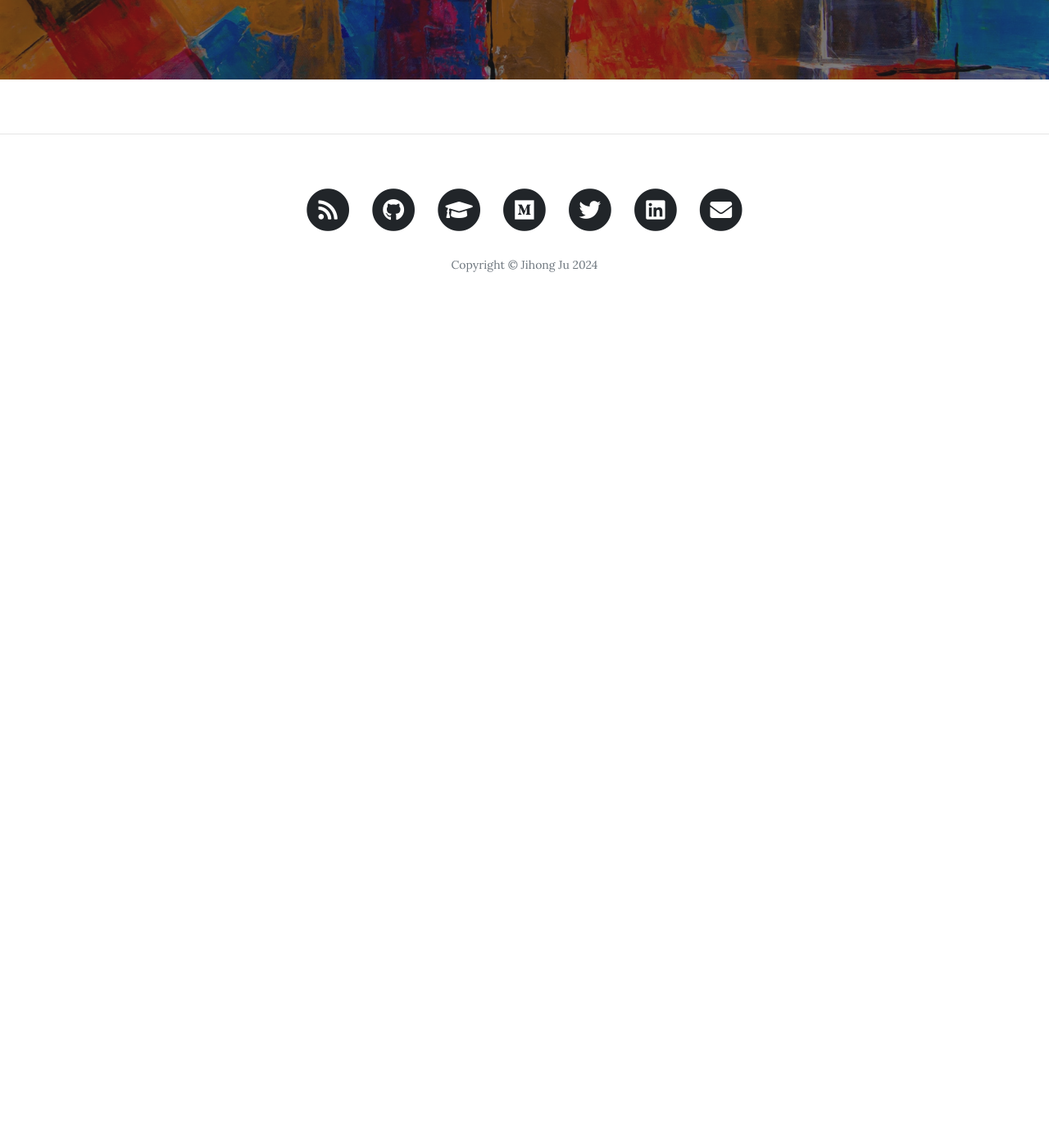
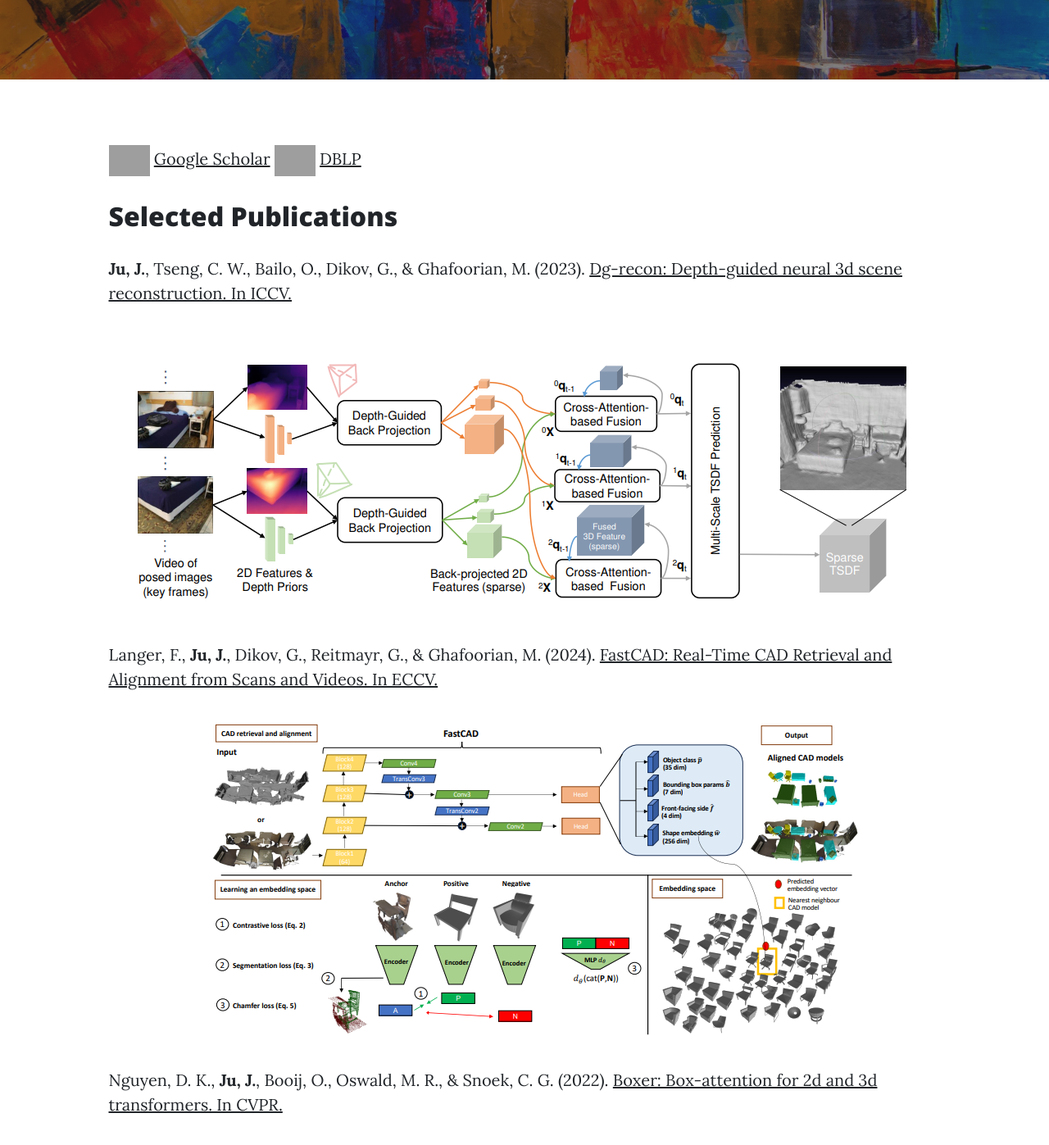
Before and after one commit to JihongJu/jihongju.github.io, a Jekyll site: the page built from _pages/publication.md, in a window 1280 px wide and 1400 px high, scrolled down 432 px. Shown: the top 1397 px of the window at 82% size. Built offline with Jekyll 4.4.1, drawn with Linux system fonts in a browser that asks for light colours; before the commit the page ends 900 px from its top, so only the background shows below that; some of the changed text lies outside the part shown; grey boxes are pictures that could not be loaded.

Commit message:
Extend publications

```diff
--- a/_pages/publication.md
+++ b/_pages/publication.md
@@ -3,3 +3,31 @@ layout: page
 title: Publication
 permalink: /publication/
 ---
+
+<img src="https://upload.wikimedia.org/wikipedia/commons/thumb/c/c7/Google_Scholar_logo.svg/2048px-Google_Scholar_logo.svg.png" width="50" height="50">
+[Google Scholar](https://scholar.google.com/citations?user={{ site.scholar_username }})
+<img src="https://dblp.org/img/dblp.icon.192x192.png" width="50" height="50">
+[DBLP](https://dblp.org/pid/188/5882.html)
+
+
+Selected Publications
+---
+
+__Ju, J.__, Tseng, C. W., Bailo, O., Dikov, G., & Ghafoorian, M. (2023).
+[Dg-recon: Depth-guided neural 3d scene reconstruction. In ICCV.](https://openaccess.thecvf.com/content/ICCV2023/papers/Ju_DG-Recon_Depth-Guided_Neural_3D_Scene_Reconstruction_ICCV_2023_paper.pdf)
+
+![dgrecon]({{ site.baseurl }}/img/dgrecon.png)
+
+Langer, F., __Ju, J.__, Dikov, G., Reitmayr, G., & Ghafoorian, M. (2024). [FastCAD: Real-Time CAD Retrieval and Alignment from Scans and Videos. In ECCV.](https://arxiv.org/pdf/2403.15161)
+
+![fastcad]({{ site.baseurl }}/img/fastcad.png)
+
+
+Nguyen, D. K., __Ju, J.__, Booij, O., Oswald, M. R., & Snoek, C. G. (2022). [Boxer: Box-attention for 2d and 3d transformers. In CVPR.](https://openaccess.thecvf.com/content/CVPR2022/papers/Nguyen_BoxeR_Box-Attention_for_2D_and_3D_Transformers_CVPR_2022_paper.pdf)
+
+![boxer]({{ site.baseurl }}/img/boxer.png)
+
+
+Corbato, C. H., Bharatheesha, M., Van Egmond, J., __Ju, J.__, & Wisse, M. (2018). [Integrating different levels of automation: Lessons from winning the amazon robotics challenge 2016. IEEE Trans. Ind. Inform.](https://ieeexplore.ieee.org/stamp/stamp.jsp?arnumber=8304784)
+
+![apc2016]({{ site.baseurl }}/img/apc2016.png)
```
Also changed, not shown: index.md (+4 -3 lines), img/apc2016.png (added), img/boxer.png (added), img/dgrecon.png (added), img/fastcad.png (added).
